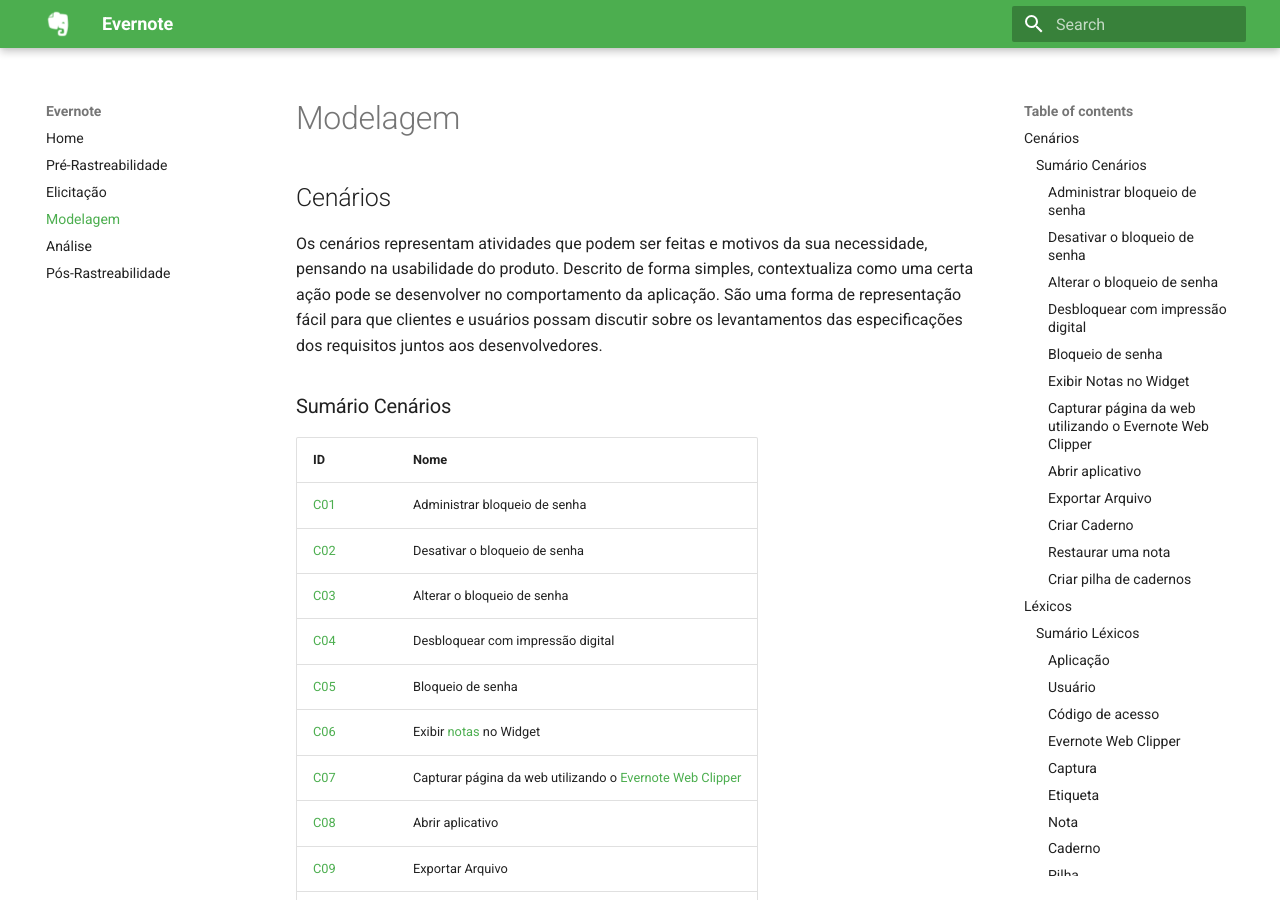
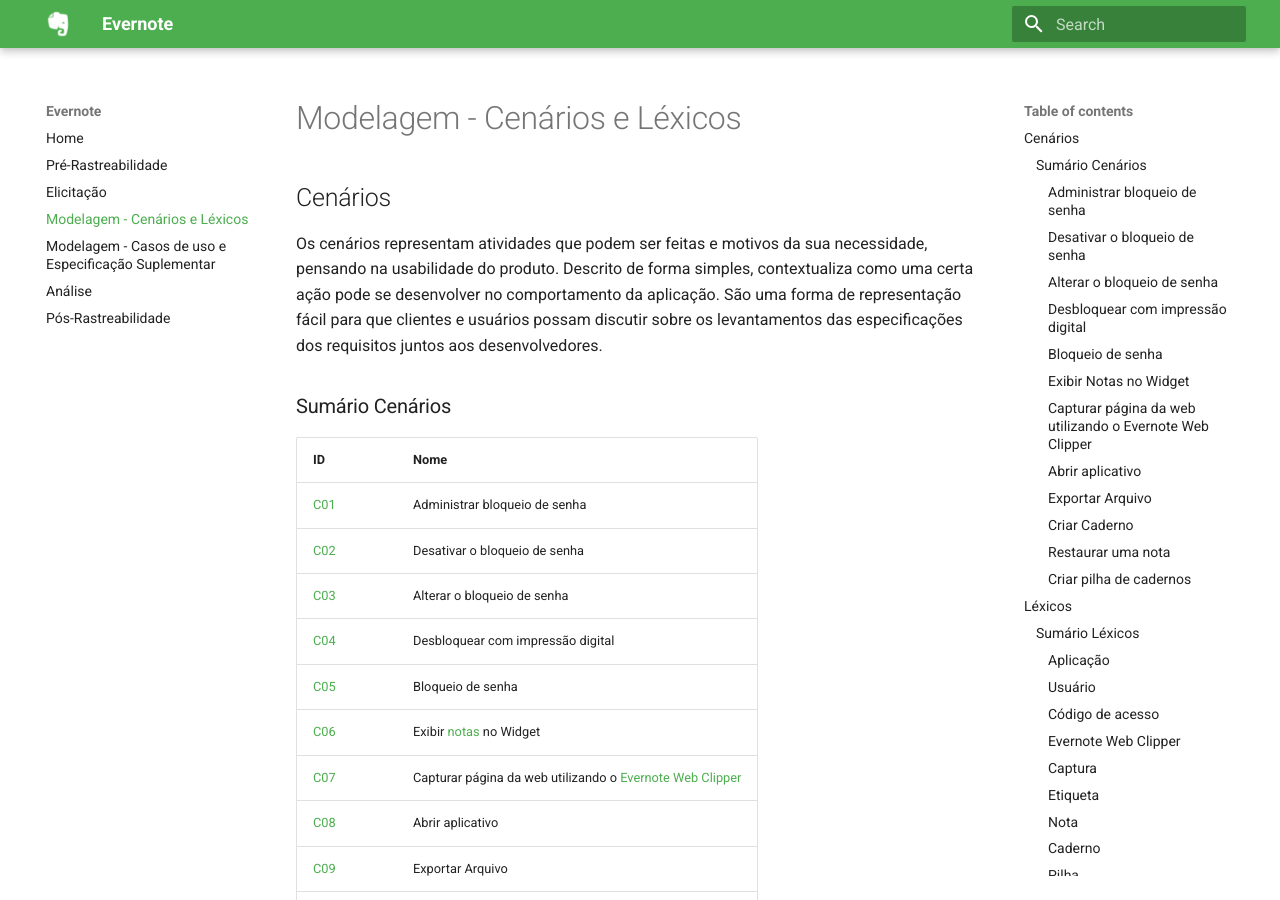
Before and after one commit to Requisitos-2018-2-Evernote/Evernote, an MkDocs documentation site: the page built from docs/Modelagem.md, in a window 1280 px wide and 900 px high. Built offline with MkDocs 1.6.1 and Material for MkDocs 9.7.7, drawn with Linux system fonts in a browser that asks for light colours; old or Windows-style settings are respelled for this version of MkDocs.

Commit message:
Add segunda pagina modelagem

```diff
--- a/mkdocs.yml
+++ b/mkdocs.yml
@@ -3,7 +3,8 @@
     - Home: index.md
     - Pré-Rastreabilidade: Pre-Rastreabilidade.md
     - Elicitação: Elicitacao.md
-    - Modelagem: Modelagem.md
+    - Modelagem - Cenários e Léxicos: Modelagem.md
+    - Modelagem - Casos de uso e Especificação Suplementar: Modelagem2.md
     - Análise: Analise.md
     - Pós-Rastreabilidade: Pos-Rastreabilidade.md
 theme:
```
Also changed, not shown: docs/Modelagem2.md (added, +9 -0 lines).
